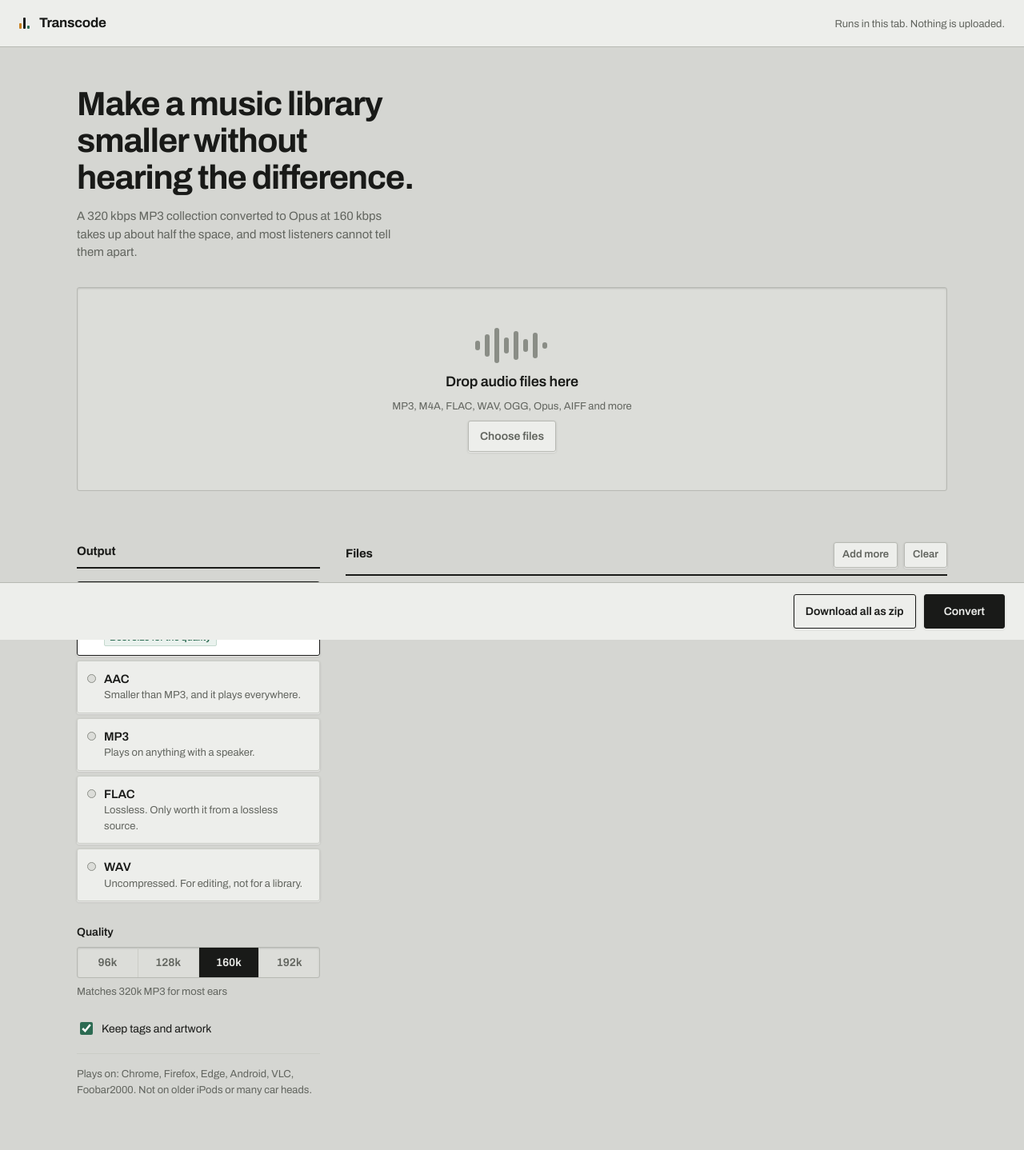
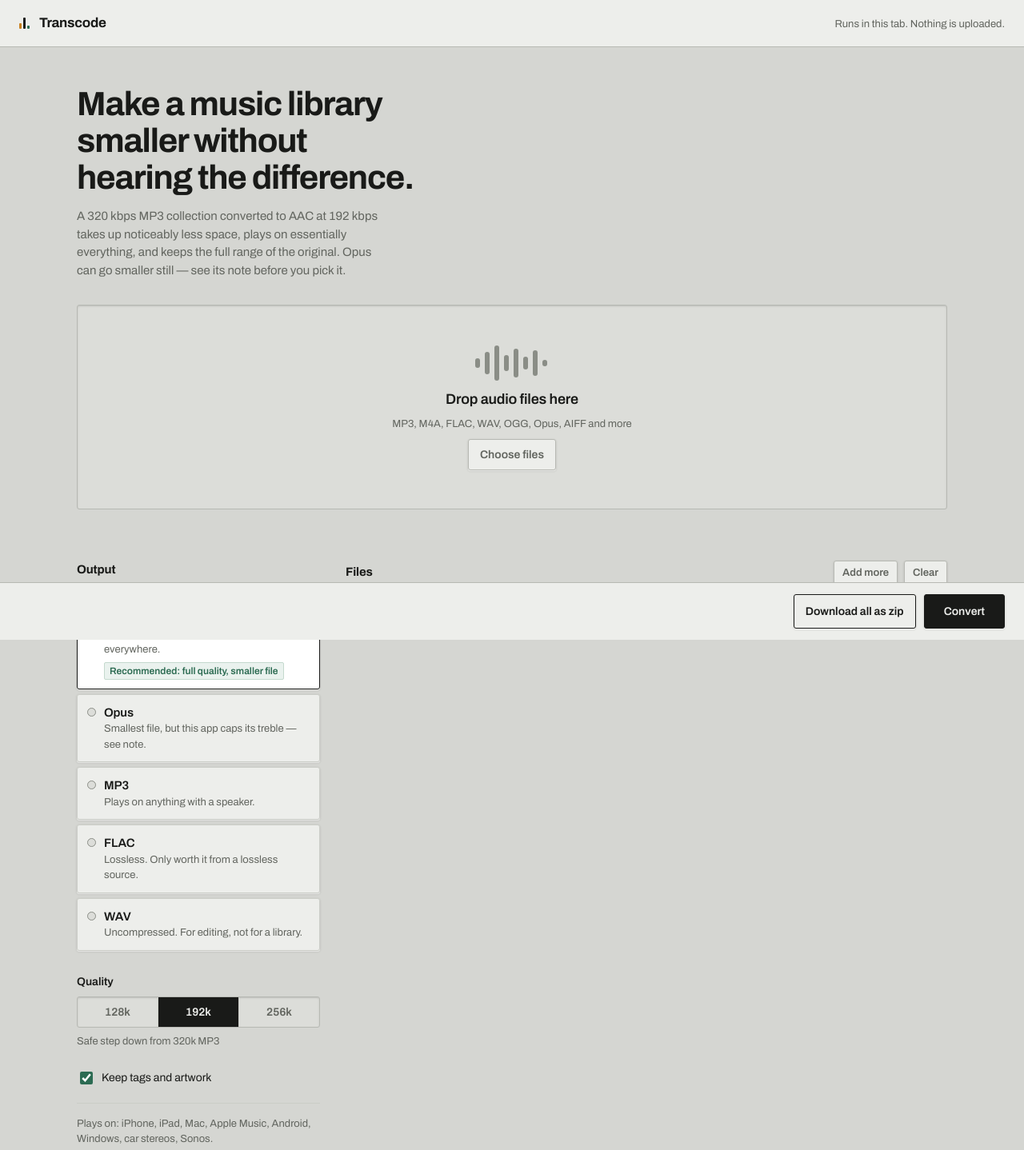
Before and after one commit to dafioram/AudioTranscode, a website with bundled scripts: page index.html in a window 1280 px wide. Shown: the top 1438 px of the page at 80% size. Built offline with nearby package versions, Linux system fonts and the light colour scheme.

Commit message:
Reduce opus to 24 khz since 48 does not work

```diff
--- a/index.html
+++ b/index.html
@@ -29,8 +29,10 @@
     <div class="intake__pitch">
       <h2>Make a music library smaller without hearing the difference.</h2>
       <p>
-        A 320&nbsp;kbps MP3 collection converted to Opus at 160&nbsp;kbps takes up
-        about half the space, and most listeners cannot tell them apart.
+        A 320&nbsp;kbps MP3 collection converted to AAC at 192&nbsp;kbps takes up
+        noticeably less space, plays on essentially everything, and keeps the
+        full range of the original. Opus can go smaller still &mdash; see its
+        note before you pick it.
       </p>
     </div>
 
--- a/js/app.js
+++ b/js/app.js
@@ -522,10 +522,10 @@ function renderFormats() {
 
     button.append(dot, name, note);
 
-    if (id === 'opus') {
+    if (id === 'm4a') {
       const flag = document.createElement('span');
       flag.className = 'fmt__flag';
-      flag.textContent = 'Best size for the quality';
+      flag.textContent = 'Recommended: full quality, smaller file';
       button.append(flag);
     }
 
--- a/js/formats.js
+++ b/js/formats.js
@@ -6,6 +6,27 @@
  * aac, flac, pcm_s16le, plus the -movflags/-id3v2_version/-compression_level
  * options used below. libfdk_aac is NOT in the build, so AAC uses the native
  * encoder.
+ *
+ * IMPORTANT — Opus and the 48 kHz crash. This exact wasm build cannot encode
+ * Opus at 48 kHz ("fullband," the mode that covers the full range of human
+ * hearing) at all: every attempt throws a low-level
+ * `RuntimeError: memory access out of bounds`, with or without -vbr,
+ * -application, metadata mapping, or anything else — confirmed directly by
+ * driving the actual ffmpeg-core.wasm binary in Node with a fresh instance
+ * per test, not just by reading about it. It's also reported upstream:
+ * ffmpegwasm/ffmpeg.wasm#591 and #867. 24 kHz and 16 kHz were both confirmed
+ * to work in the same tests.
+ *
+ * The fix below is `-ar 24000` — the highest confirmed-working rate — but
+ * that is a real, audible trade-off, not a technicality: Opus at 24 kHz is
+ * "super-wideband," capped at roughly 12 kHz of audio bandwidth by the
+ * sample rate itself, regardless of bitrate. Cymbals, upper harmonics, and
+ * general "air" above that get cut. This is why AAC, not Opus, is this
+ * app's default and flagged recommendation — AAC has no such limit in this
+ * build and reliably preserves full bandwidth. Opus is still offered for
+ * anyone who wants the smaller file and is fine with that ceiling, with
+ * copy below that says so rather than repeating the old "indistinguishable
+ * from 320k MP3" claim, which was only ever true for 48 kHz Opus.
  */
 
 /** Formats we can hand to ffmpeg as input. */
@@ -17,6 +38,10 @@ export const INPUT_EXTENSIONS = [
 export const INPUT_ACCEPT = 'audio/*,video/mp4,video/webm,' +
   INPUT_EXTENSIONS.map((e) => '.' + e).join(',');
 
+// The one confirmed-working Opus sample rate below the broken 48 kHz. See
+// the file comment above — this is a crash workaround, not a preference.
+const OPUS_SAFE_SAMPLE_RATE = 24000;
+
 export const FORMATS = {
   opus: {
     id: 'opus',
@@ -25,15 +50,21 @@ export const FORMATS = {
     mime: 'audio/ogg',
     lossless: false,
     coverArt: false,
-    summary: 'The smallest file for a given quality.',
+    summary: 'Smallest file, but this app caps its treble — see note.',
     plays: 'Chrome, Firefox, Edge, Android, VLC, Foobar2000. Not on older iPods or many car heads.',
     qualities: [
-      { id: '96', label: '96k', kbps: 96, note: 'Spoken word, background listening' },
-      { id: '128', label: '128k', kbps: 128, note: 'Clean for most music' },
-      { id: '160', label: '160k', kbps: 160, note: 'Matches 320k MP3 for most ears', suggested: true },
-      { id: '192', label: '192k', kbps: 192, note: 'Headroom for dense mixes' },
+      { id: '96', label: '96k', kbps: 96, note: 'Spoken word, podcasts, background listening' },
+      { id: '128', label: '128k', kbps: 128, note: 'Smallest file that still sounds clean' },
+      {
+        id: '160', label: '160k', kbps: 160, suggested: true,
+        note: 'Cymbals and high harmonics are softened — a real limit in this browser encoder, not this bitrate. Choose AAC for full range.',
+      },
+      { id: '192', label: '192k', kbps: 192, note: 'Most headroom this app\u2019s Opus can use' },
     ],
-    args: (q) => ['-c:a', 'libopus', '-b:a', `${q.kbps}k`, '-vbr', 'on', '-application', 'audio'],
+    args: (q) => [
+      '-c:a', 'libopus', '-b:a', `${q.kbps}k`, '-vbr', 'on', '-application', 'audio',
+      '-ar', String(OPUS_SAFE_SAMPLE_RATE),
+    ],
   },
 
   m4a: {
@@ -43,7 +74,7 @@ export const FORMATS = {
     mime: 'audio/mp4',
     lossless: false,
     coverArt: true,
-    summary: 'Smaller than MP3, and it plays everywhere.',
+    summary: 'Full quality, smaller than MP3, plays everywhere.',
     plays: 'iPhone, iPad, Mac, Apple Music, Android, Windows, car stereos, Sonos.',
     qualities: [
       { id: '128', label: '128k', kbps: 128, note: 'Small, fine on earbuds' },
@@ -109,9 +140,9 @@ export const FORMATS = {
   },
 };
 
-export const FORMAT_ORDER = ['opus', 'm4a', 'mp3', 'flac', 'wav'];
+export const FORMAT_ORDER = ['m4a', 'opus', 'mp3', 'flac', 'wav'];
 
-export const DEFAULT_FORMAT = 'opus';
+export const DEFAULT_FORMAT = 'm4a';
 
 /** Quality entry marked `suggested` for a format, else the first one. */
 export function defaultQuality(formatId) {
```
Also changed, not shown: test/app.test.mjs (+21 -19 lines), test/metadata.test.mjs (+19 -0 lines), README.md.
